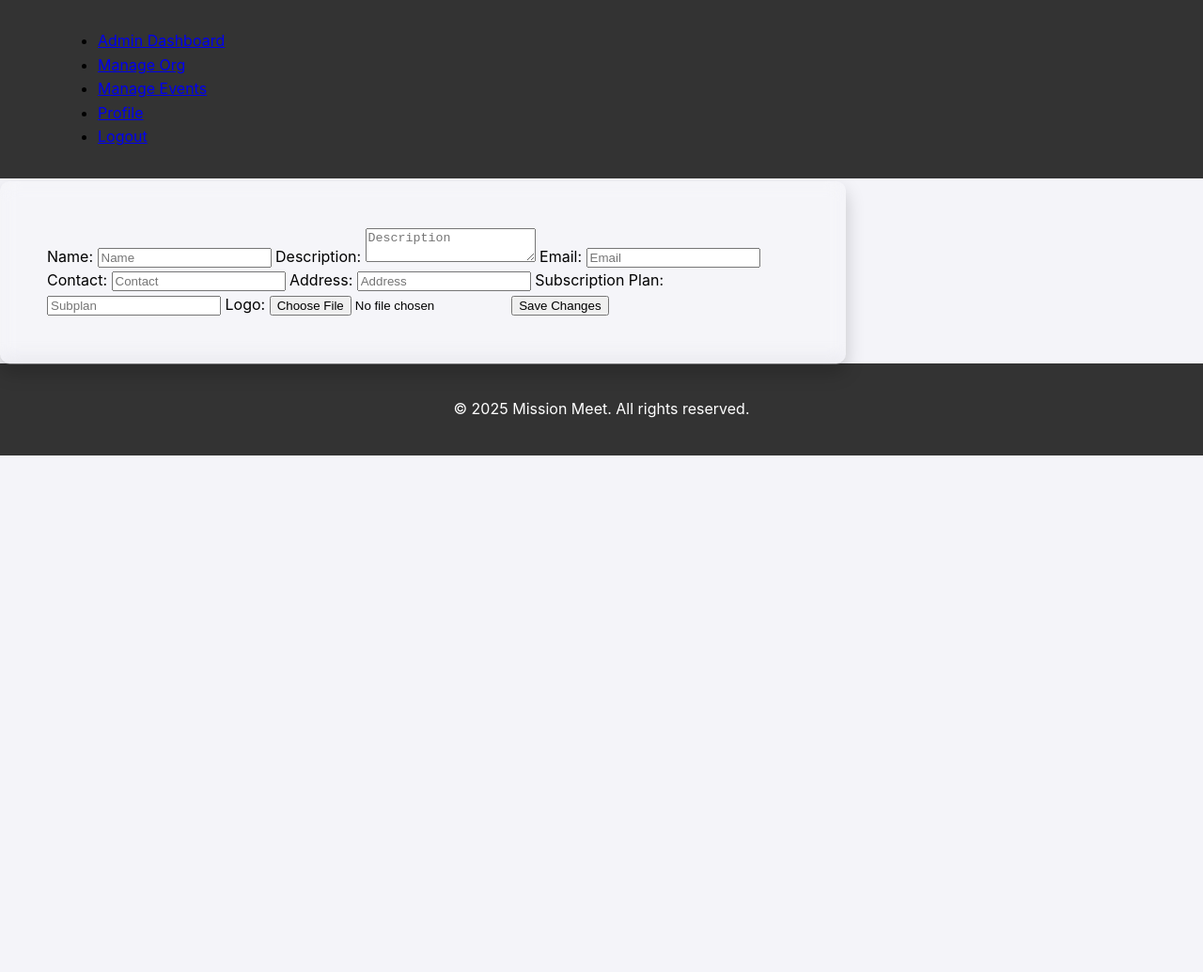
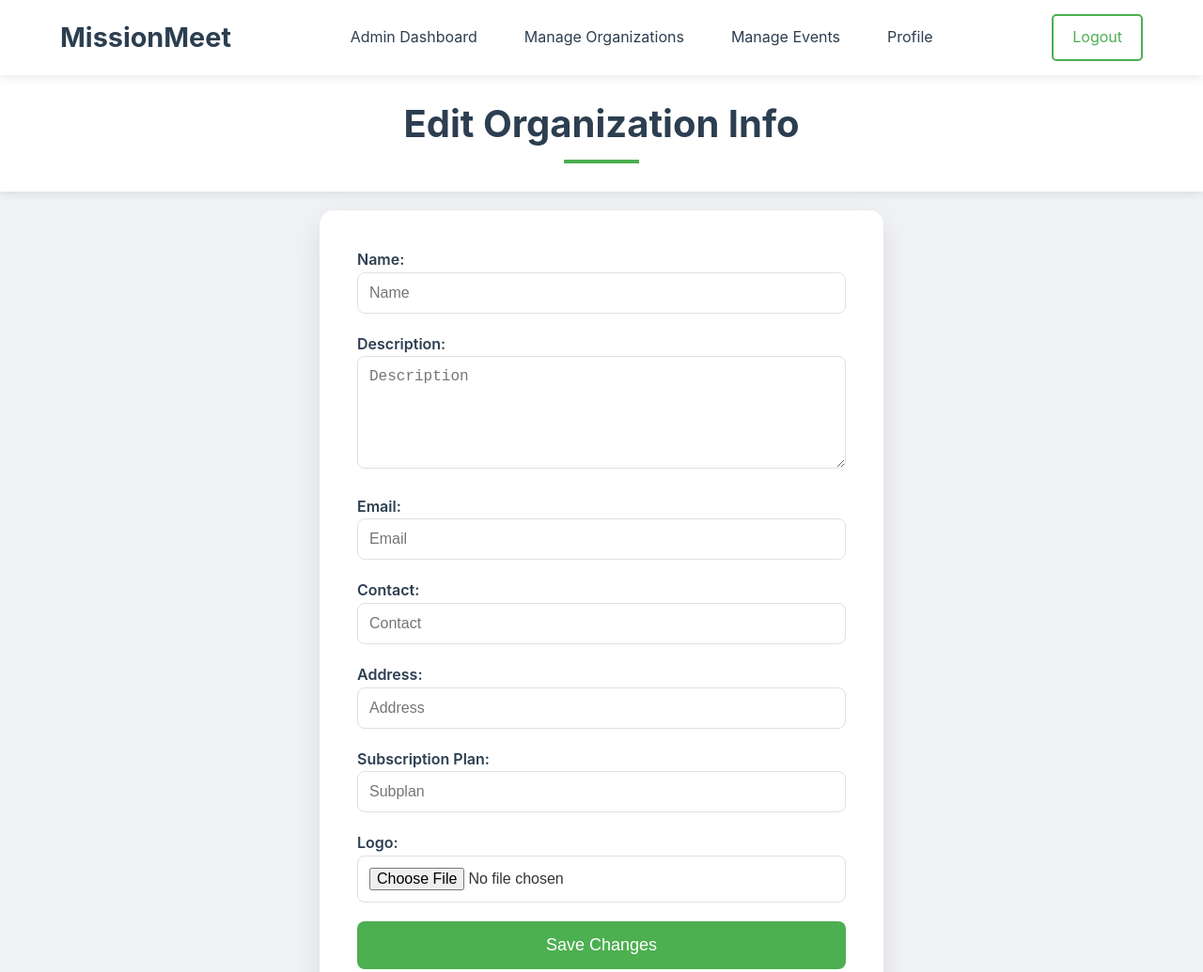
Before and after one commit to JyopsZ/MissionMeet, a plain HTML site: page View/Admin/manage_orgs.html in a window 1280 px wide. Shown: the top 1035 px of the page at 94% size. Before the commit the page ends 800 px from the top, so only its background shows below. Drawn offline with Linux system fonts and the light colour scheme; no server answers; sample sign-in values are in the browser's storage.

Commit message:
UI Merge: Bug Fixes V4 (manage orgs UI)
-- Fixed UI ONLY of managed orgs page

```diff
--- a/Model/Admin.js
+++ b/Model/Admin.js
@@ -1,5 +1,5 @@
 export class Admin {
-    constructor(adminID, name, email, password, contact_no, org_affiliation = []) {
+    constructor(adminID, name, email, password, contact_no, org_affiliation) {
         this.adminID = adminID;
         this.name = name;
         this.email = email;
--- a/View/Admin/manage_orgs.html
+++ b/View/Admin/manage_orgs.html
@@ -4,51 +4,69 @@
   <meta charset="UTF-8" />
   <meta name="viewport" content="width=device-width, initial-scale=1.0"/>
   <title>Edit Organization</title>
-  <link rel="stylesheet" href="../events.css" />
+  <link rel="stylesheet" href="admin_ComponentStyle.css" />
 </head>
     <body>
         <nav class="navbar">
-            <ul>
+            <a href="#" class="navbar-logo">MissionMeet</a>
+            <ul class="navbar-links">
                 <li><a href="admin_dashboard.html">Admin Dashboard</a></li>
-                <li><a href="manage_orgs.html">Manage Org</a></li>
+                <li><a href="manage_orgs.html">Manage Organizations</a></li>
                 <li><a href="events.html">Manage Events</a></li>
                 <li><a href="profile.html">Profile</a></li>
-                <li><a href="#" onclick="logout()">Logout</a></li>
             </ul>
+            <div class="navbar-cta">
+                <a href="#" class="login-btn" onclick="logout()">Logout</a>
+            </div>
         </nav>
 
         <header>
             <h1>Edit Organization Info</h1>
         </header>
 
-        <main style="margin-top: 120px;">
-            <div class="events-container">
+
+        <div class="admin-container">
             <form id="editOrgForm">
+
+                <div class="form-group">
                     <label for="org_name">Name:</label>
                     <input type="text" id="org_name" placeholder="Name" required />
+                </div>
 
+                <div class="form-group">
                     <label for="org_description">Description:</label>
                     <textarea id="org_description" placeholder="Description" required></textarea>
+                </div>
 
+                <div class="form-group">
                     <label for="org_email">Email:</label>
                     <input type="text" id="org_email" placeholder="Email"/>
+                </div>
 
+                <div class="form-group">
                     <label for="org_contact">Contact:</label>
                     <input type="text" id="org_contact" placeholder="Contact"/>
+                </div>
 
+                <div class="form-group">
                     <label for="org_address">Address:</label>
                     <input type="text" id="org_address" placeholder="Address"/>
+                </div>
 
+                <div class="form-group">
                     <label for="org_subplan">Subscription Plan:</label>
                     <input type="text" id="org_subplan" placeholder="Subplan" required />
+                </div>
 
+                <div class="form-group">
                     <label for="org_logo">Logo:</label>
                     <input type="file" id="org_logo" accept="image/*"/>
+                </div>
 
                 <button type="submit">Save Changes</button>
             </form>
         </div>
-        </main>
+
 
         <footer>
             <p>&copy; 2025 Mission Meet. All rights reserved.</p>
@@ -91,13 +109,15 @@
                     alert(result.message);
                 }
             });
+        </script>
 
+        <script>
             function logout() {
                 localStorage.removeItem('userType');
                 localStorage.removeItem('userID');
                 localStorage.removeItem('userName');
                 localStorage.removeItem('userEmail');
-                window.location.href = '../Login Page.html';
+                window.location.href = '../../index.html';
             }
         </script>
     </body>
```
Lines whose indentation alone changed are shown as unchanged.
